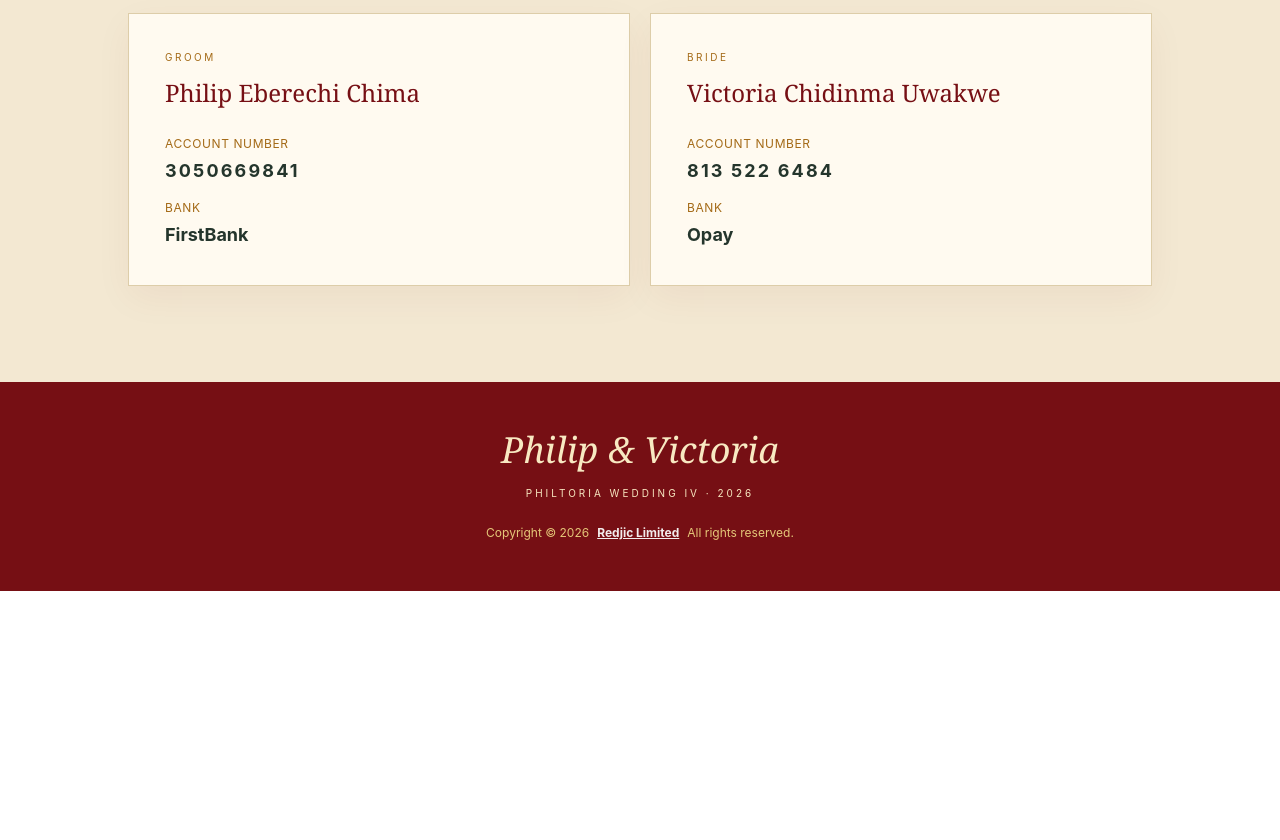
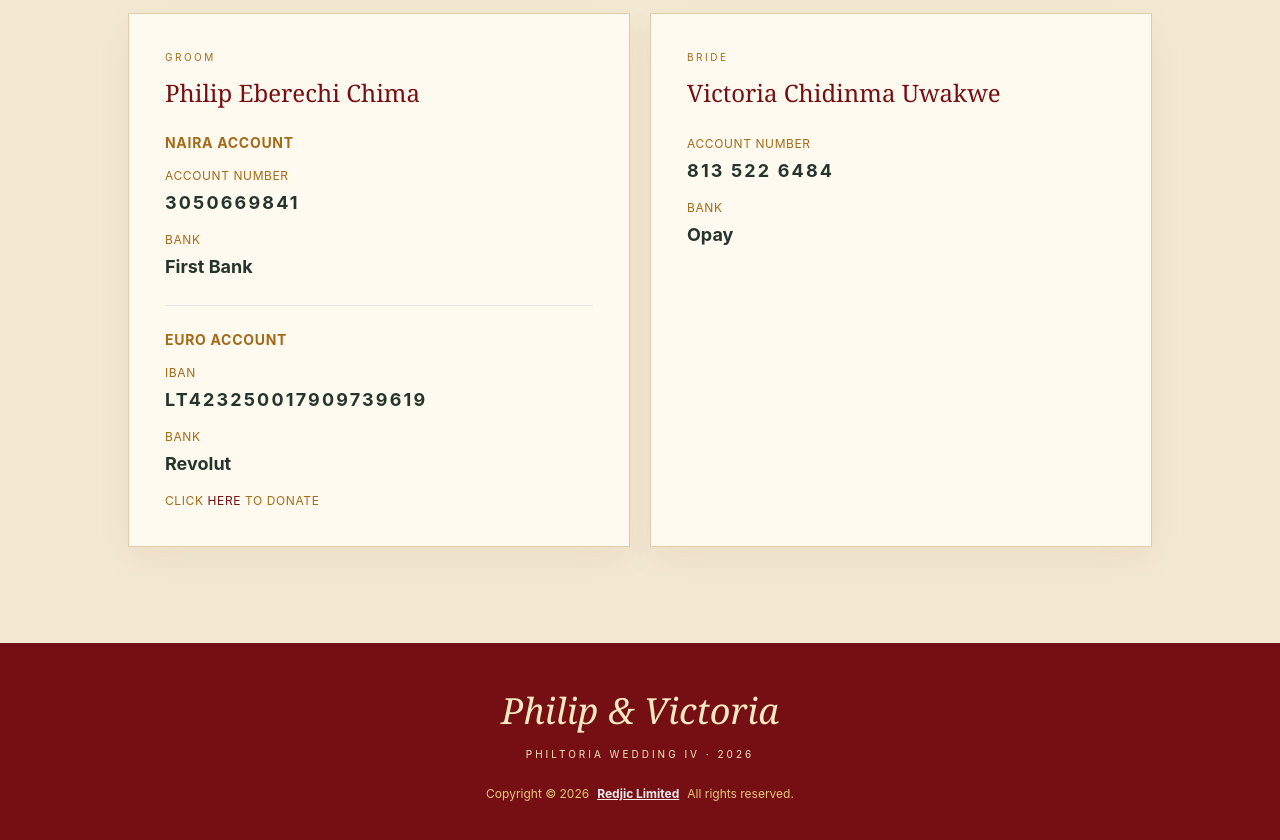
Before and after one commit to vinnoangel/philtoria-wedding, a React (Vite) app: page / in a window 1280 px wide. Shown: the part 3640-4480 px from the top of the page. Before the commit the page ends 4231 px from the top, so only its background shows below. Built offline with nearby package versions, Linux system fonts and the light colour scheme.

Commit message:
updated groom's account details

```diff
--- a/src/components/Support.jsx
+++ b/src/components/Support.jsx
@@ -16,8 +16,16 @@ const Support = () => {
             <p className="font-sans text-[10px] uppercase tracking-[0.25em] text-[#a46a17]">Groom</p>
             <h3 className="mt-3 font-serif text-2xl text-[#760f14]">Philip Eberechi Chima</h3>
             <div className="mt-6 space-y-3 font-sans text-sm text-[#657067]">
+              <p><span className="text-sm uppercase tracking-wider text-[#a46a17]"><strong>Naira Account</strong></span></p>
               <p><span className="text-xs uppercase tracking-wider text-[#a46a17]">Account number</span><strong className="mt-1 block text-lg tracking-[0.12em] text-[#24352c]">3050669841</strong></p>
-              <p><span className="text-xs uppercase tracking-wider text-[#a46a17]">Bank</span><strong className="mt-1 block text-lg text-[#24352c]">FirstBank</strong></p>
+              <p><span className="text-xs uppercase tracking-wider text-[#a46a17]">Bank</span><strong className="mt-1 block text-lg text-[#24352c]">First Bank</strong></p>
+            </div>
+            <hr className="mt-6 border-gray-200 dark:border-gray-800" />
+            <div className="mt-6 space-y-3 font-sans text-sm text-[#657067]">
+              <p><span className="text-sm uppercase tracking-wider text-[#a46a17]"><strong>Euro Account</strong></span></p>
+              <p><span className="text-xs uppercase tracking-wider text-[#a46a17]">IBAN</span><strong className="mt-1 block text-lg tracking-[0.12em] text-[#24352c]">LT423250017909739619</strong></p>
+              <p><span className="text-xs uppercase tracking-wider text-[#a46a17]">Bank</span><strong className="mt-1 block text-lg text-[#24352c]">Revolut</strong></p>
+              <p><span className="text-xs uppercase tracking-wider text-[#a46a17]">Click <a href="http://revolut.me/philipt2is" target="_blank" className="text-[#760f14]">here</a> to donate</span></p>
             </div>
           </div>
           <div className="border border-[#ddcda9] bg-[#fffaf0] p-7 shadow-[0_12px_35px_rgba(118,15,20,0.05)] sm:p-9">
```
